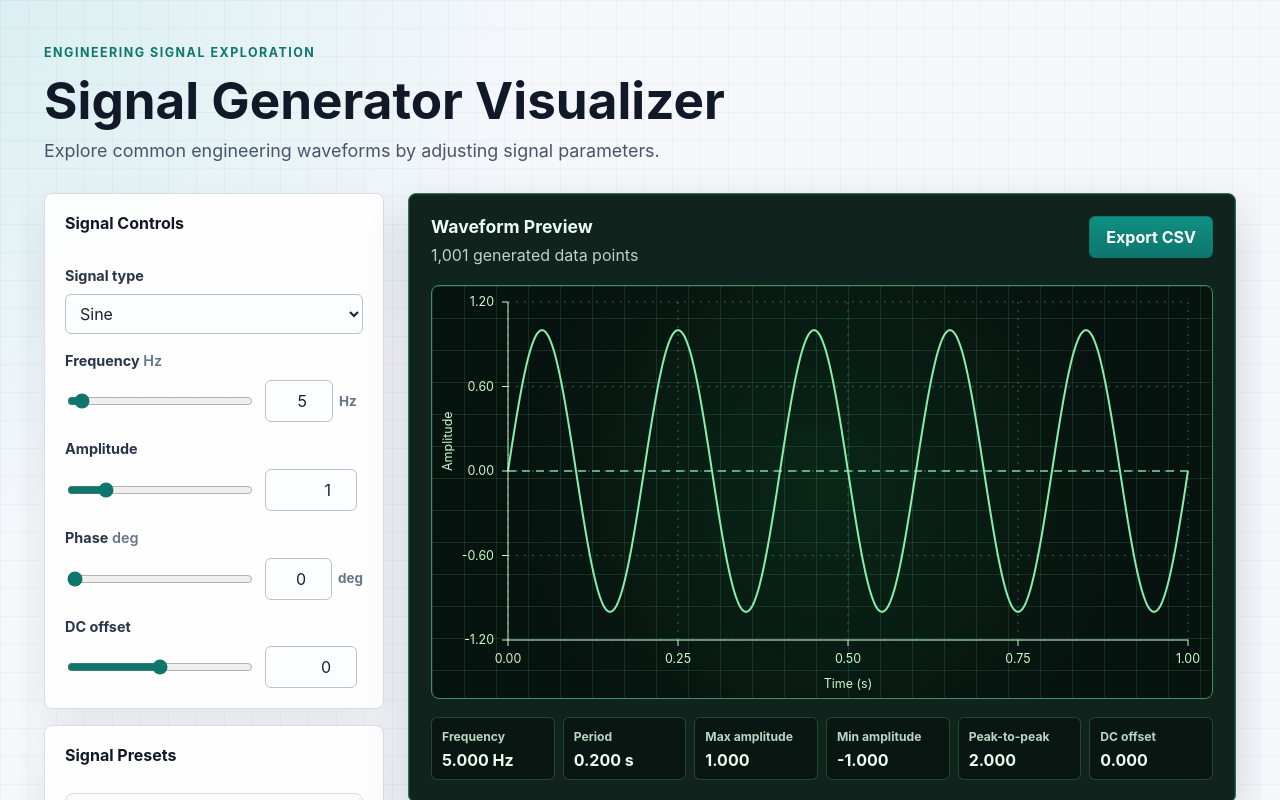
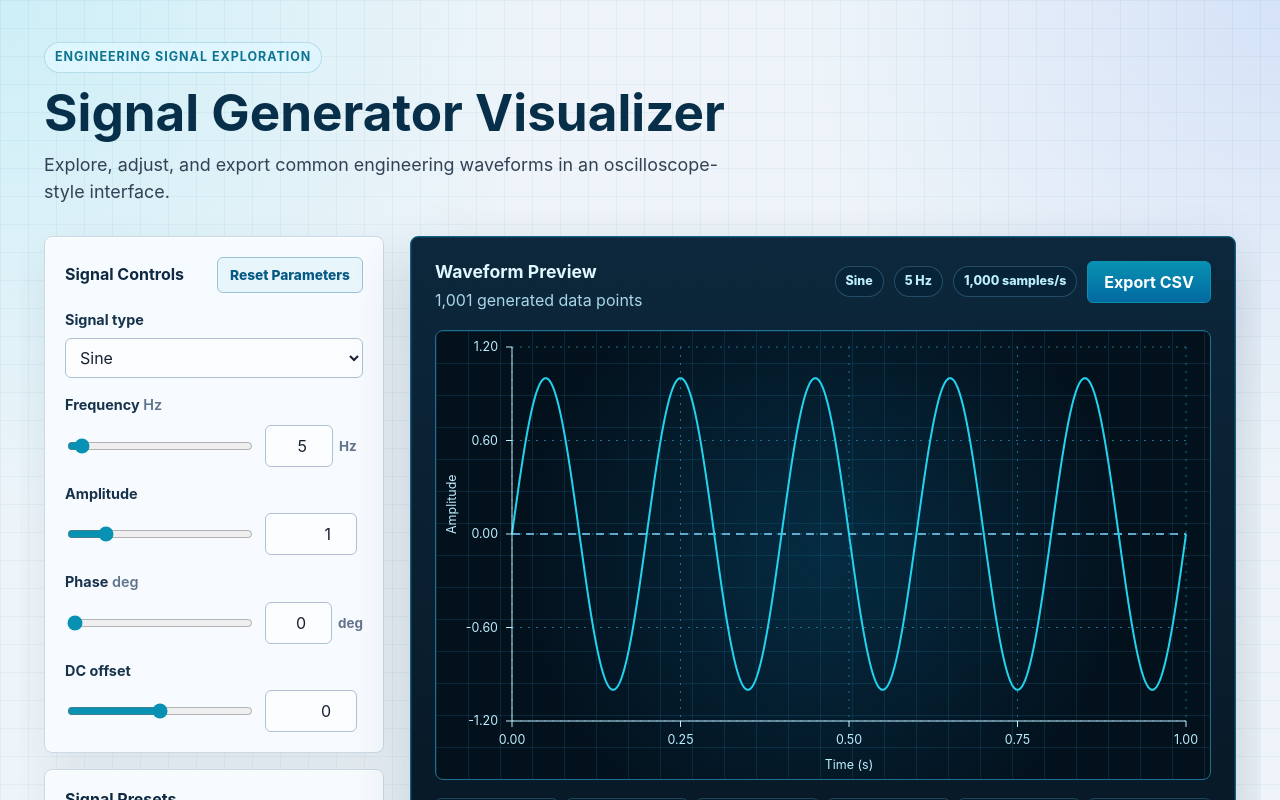
Before and after one commit to hychaw/signal-generator-visualizer, a React (Vite) app: page / in a window 1280 px wide. Shown: the top 800 px of the page. Built offline with nearby package versions, Linux system fonts and the light colour scheme.

Commit message:
Refine blue dashboard UI

```diff
--- a/src/App.css
+++ b/src/App.css
@@ -2,29 +2,34 @@
   width: min(1240px, 100%);
   max-width: 100vw;
   margin: 0 auto;
-  padding: 44px 24px 36px;
+  padding: 42px 24px 36px;
   overflow-x: hidden;
 }
 
 .app-header {
   display: grid;
-  gap: 10px;
+  gap: 12px;
   max-width: 780px;
-  margin-bottom: 28px;
+  margin-bottom: 30px;
 }
 
 .eyebrow {
+  width: fit-content;
   margin: 0;
-  color: #0f766e;
+  border: 1px solid rgba(14, 116, 144, 0.2);
+  border-radius: 999px;
+  background: rgba(224, 247, 255, 0.86);
+  color: #0e7490;
   font-size: 0.78rem;
   font-weight: 700;
-  letter-spacing: 0.12em;
+  letter-spacing: 0.08em;
+  padding: 5px 10px;
   text-transform: uppercase;
 }
 
 .app-header h1 {
   margin: 0;
-  color: #111827;
+  color: #082f49;
   font-size: clamp(2rem, 4vw, 3.4rem);
   line-height: 1.08;
   overflow-wrap: anywhere;
@@ -32,15 +37,15 @@
 
 .description {
   margin: 0;
-  max-width: 620px;
-  color: #475569;
+  max-width: 690px;
+  color: #334155;
   font-size: clamp(1rem, 1.4vw, 1.12rem);
 }
 
 .dashboard {
   display: grid;
   grid-template-columns: minmax(280px, 340px) minmax(0, 1fr);
-  gap: 24px;
+  gap: 26px;
   align-items: start;
   min-width: 0;
 }
@@ -54,17 +59,17 @@
 .panel {
   min-width: 0;
   padding: 20px;
-  border: 1px solid #d7dee8;
+  border: 1px solid #cbd9e6;
   border-radius: 8px;
-  background: rgba(255, 255, 255, 0.94);
+  background: rgba(248, 252, 255, 0.94);
   box-shadow:
-    0 18px 45px rgba(15, 23, 42, 0.08),
+    0 18px 45px rgba(8, 47, 73, 0.08),
     0 1px 0 rgba(255, 255, 255, 0.9) inset;
 }
 
 .panel h2 {
   margin: 0 0 16px;
-  color: #111827;
+  color: #0f2942;
   font-size: 1rem;
   letter-spacing: 0;
   line-height: 1.2;
@@ -73,6 +78,18 @@
 .panel p {
   margin: 0;
   color: #5b6472;
+}
+
+.panel-heading {
+  display: flex;
+  justify-content: space-between;
+  gap: 12px;
+  align-items: center;
+  min-width: 0;
+}
+
+.panel-heading h2 {
+  margin-bottom: 0;
 }
 
 .controls-panel {
@@ -87,7 +104,7 @@
 
 .preset-list {
   display: grid;
-  gap: 8px;
+  gap: 10px;
 }
 
 .preset-button {
@@ -95,11 +112,12 @@
   gap: 4px;
   width: 100%;
   min-height: 70px;
-  border: 1px solid #d7dee8;
+  border: 1px solid #cbd9e6;
   border-radius: 8px;
-  background: #f8fafc;
-  color: #172033;
-  padding: 12px;
+  background:
+    linear-gradient(180deg, rgba(255, 255, 255, 0.98), rgba(239, 248, 252, 0.96));
+  color: #10233a;
+  padding: 13px 14px;
   text-align: left;
   cursor: pointer;
   transition:
@@ -110,20 +128,20 @@
 }
 
 .preset-button:hover {
-  border-color: #0f766e;
-  background: #ecfdf5;
-  box-shadow: 0 8px 18px rgba(15, 118, 110, 0.1);
+  border-color: #0891b2;
+  background: #ecfeff;
+  box-shadow: 0 10px 22px rgba(8, 145, 178, 0.14);
   transform: translateY(-1px);
 }
 
 .preset-button:focus-visible {
-  border-color: #0f766e;
-  box-shadow: 0 0 0 3px rgba(15, 118, 110, 0.2);
+  border-color: #0284c7;
+  box-shadow: 0 0 0 3px rgba(14, 165, 233, 0.24);
   outline: none;
 }
 
 .preset-name {
-  color: #172033;
+  color: #10233a;
   font-size: 0.92rem;
   font-weight: 700;
   line-height: 1.25;
@@ -144,13 +162,13 @@
 
 .field > span,
 .field label {
-  color: #273449;
+  color: #17324a;
   font-size: 0.9rem;
   font-weight: 700;
 }
 
 .field .unit {
-  color: #64748b;
+  color: #5f748a;
   font-weight: 600;
 }
 
@@ -159,7 +177,7 @@
   width: 100%;
   min-width: 0;
   min-height: 40px;
-  border: 1px solid #b9c4d2;
+  border: 1px solid #adc1d3;
   border-radius: 6px;
   background: #fbfdff;
   color: #172033;
@@ -192,7 +210,7 @@
   min-height: 28px;
   padding: 0;
   border: 0;
-  accent-color: #0f766e;
+  accent-color: #0891b2;
   cursor: pointer;
 }
 
@@ -218,9 +236,39 @@
 
 .field input:focus-visible,
 .field select:focus-visible {
-  border-color: #0f766e;
+  border-color: #0284c7;
   background: #ffffff;
-  box-shadow: 0 0 0 3px rgba(15, 118, 110, 0.2);
+  box-shadow: 0 0 0 3px rgba(14, 165, 233, 0.24);
+  outline: none;
+}
+
+.secondary-button {
+  min-height: 36px;
+  border: 1px solid #9bc2d6;
+  border-radius: 6px;
+  background: #e8f6fb;
+  color: #075985;
+  padding: 7px 12px;
+  font-size: 0.86rem;
+  font-weight: 800;
+  cursor: pointer;
+  white-space: nowrap;
+  transition:
+    background-color 160ms ease,
+    border-color 160ms ease,
+    box-shadow 160ms ease,
+    transform 160ms ease;
+}
+
+.secondary-button:hover {
+  border-color: #0891b2;
+  background: #cffafe;
+  transform: translateY(-1px);
+}
+
+.secondary-button:focus-visible {
+  border-color: #0284c7;
+  box-shadow: 0 0 0 3px rgba(14, 165, 233, 0.24);
   outline: none;
 }
 
@@ -235,7 +283,7 @@
 
 .explanation-content h3 {
   margin: 0;
-  color: #0f766e;
+  color: #0369a1;
   font-size: 1rem;
 }
 
@@ -266,26 +314,27 @@
 .explanation-list code {
   display: inline-block;
   max-width: 100%;
-  border: 1px solid #d7dee8;
+  border: 1px solid #cbd9e6;
   border-radius: 6px;
-  background: #f8fafc;
-  color: #0f172a;
+  background: #f0f9ff;
+  color: #082f49;
   padding: 5px 7px;
   white-space: normal;
 }
 
 .waveform-panel {
   display: grid;
-  grid-template-rows: auto minmax(390px, 1fr) auto;
+  grid-template-rows: auto minmax(430px, 1fr) auto;
   gap: 18px;
-  min-height: 610px;
+  min-height: 650px;
   min-width: 0;
-  padding: 22px;
-  border-color: #2f6f55;
-  background: #10231c;
+  padding: 24px;
+  border-color: #125f82;
+  background:
+    linear-gradient(180deg, rgba(8, 35, 56, 0.98), rgba(3, 19, 32, 0.98));
   box-shadow:
-    0 18px 45px rgba(15, 23, 42, 0.16),
-    0 0 0 1px rgba(134, 239, 172, 0.08) inset;
+    0 24px 60px rgba(8, 47, 73, 0.2),
+    0 0 0 1px rgba(56, 189, 248, 0.13) inset;
 }
 
 .waveform-details {
@@ -298,12 +347,12 @@
 
 .waveform-details h2 {
   margin-bottom: 6px;
-  color: #ecfdf5;
+  color: #e0f7ff;
   font-size: 1.1rem;
 }
 
 .waveform-details p {
-  color: #b7d7c2;
+  color: #a7d7e8;
 }
 
 .waveform-actions {
@@ -315,11 +364,23 @@
   min-width: 0;
 }
 
+.scope-badge {
+  min-height: 30px;
+  border: 1px solid rgba(125, 211, 252, 0.24);
+  border-radius: 999px;
+  background: rgba(6, 36, 57, 0.8);
+  color: #bdeeff;
+  padding: 5px 10px;
+  font-size: 0.78rem;
+  font-weight: 800;
+  white-space: nowrap;
+}
+
 .export-button {
   min-height: 40px;
-  border: 1px solid #0d766c;
+  border: 1px solid #0891b2;
   border-radius: 6px;
-  background: linear-gradient(180deg, #0f8f83, #0f766e);
+  background: linear-gradient(180deg, #0891b2, #0369a1);
   color: #ffffff;
   padding: 8px 16px;
   font-weight: 700;
@@ -332,27 +393,27 @@
 }
 
 .export-button:hover {
-  background: linear-gradient(180deg, #0f766e, #115e59);
-  box-shadow: 0 10px 20px rgba(15, 118, 110, 0.18);
+  background: linear-gradient(180deg, #0284c7, #075985);
+  box-shadow: 0 10px 20px rgba(14, 165, 233, 0.22);
   transform: translateY(-1px);
 }
 
 .export-button:focus-visible {
-  box-shadow: 0 0 0 3px rgba(15, 118, 110, 0.25);
+  box-shadow: 0 0 0 3px rgba(14, 165, 233, 0.28);
   outline: none;
 }
 
 .waveform-chart {
   width: 100%;
   min-width: 0;
-  min-height: 390px;
-  border: 1px solid #3f8f68;
+  min-height: 430px;
+  border: 1px solid #1f6f93;
   border-radius: 8px;
   background:
-    linear-gradient(rgba(134, 239, 172, 0.12) 1px, transparent 1px),
-    linear-gradient(90deg, rgba(134, 239, 172, 0.12) 1px, transparent 1px),
-    radial-gradient(circle at center, rgba(21, 128, 61, 0.18), transparent 68%),
-    #07130f;
+    linear-gradient(rgba(56, 189, 248, 0.12) 1px, transparent 1px),
+    linear-gradient(90deg, rgba(56, 189, 248, 0.12) 1px, transparent 1px),
+    radial-gradient(circle at center, rgba(14, 165, 233, 0.18), transparent 68%),
+    #03111d;
   background-size:
     32px 32px,
     32px 32px,
@@ -362,18 +423,18 @@
 }
 
 .waveform-chart .recharts-cartesian-grid line {
-  stroke: #2f6f55;
+  stroke: #1f6f93;
 }
 
 .waveform-chart .recharts-text {
-  fill: #c8facc;
+  fill: #bdeeff;
   font-size: 0.78rem;
 }
 
 .waveform-chart .recharts-default-tooltip {
-  border-color: #3f8f68 !important;
+  border-color: #38bdf8 !important;
   border-radius: 6px;
-  background: #0c1f18 !important;
+  background: #061523 !important;
   box-shadow: 0 12px 26px rgba(0, 0, 0, 0.28);
 }
 
@@ -388,20 +449,20 @@
   display: grid;
   gap: 4px;
   min-width: 0;
-  border: 1px solid rgba(134, 239, 172, 0.22);
+  border: 1px solid rgba(125, 211, 252, 0.22);
   border-radius: 6px;
-  background: rgba(7, 19, 15, 0.72);
+  background: rgba(6, 30, 48, 0.78);
   padding: 10px;
 }
 
 .scope-measurement span {
-  color: #b7d7c2;
+  color: #a7d7e8;
   font-size: 0.76rem;
   font-weight: 700;
 }
 
 .scope-measurement strong {
-  color: #ecfdf5;
+  color: #e0f7ff;
   font-size: 1rem;
   line-height: 1.15;
   overflow-wrap: anywhere;
@@ -409,7 +470,7 @@
 
 .note {
   margin: 24px 0 0;
-  color: #64748b;
+  color: #52687d;
   font-size: 0.95rem;
 }
 
@@ -473,6 +534,11 @@
     justify-content: stretch;
   }
 
+  .scope-badge {
+    flex: 1 1 auto;
+    text-align: center;
+  }
+
   .export-button {
     width: 100%;
   }
@@ -500,4 +566,13 @@
   .number-input-with-unit {
     grid-template-columns: minmax(0, 1fr) auto;
   }
+
+  .panel-heading {
+    align-items: stretch;
+    flex-direction: column;
+  }
+
+  .secondary-button {
+    width: 100%;
+  }
 }
--- a/src/App.tsx
+++ b/src/App.tsx
@@ -35,6 +35,10 @@ function App() {
     );
   };
 
+  const resetParameters = () => {
+    setParameters(sanitizeSignalParameters(DEFAULT_SIGNAL_PARAMETERS));
+  };
+
   const exportSignalCsv = () => {
     downloadCsvFile(
       signalDataToCsv(signalData),
@@ -48,7 +52,8 @@ function App() {
         <p className="eyebrow">Engineering signal exploration</p>
         <h1>Signal Generator Visualizer</h1>
         <p className="description">
-          Explore common engineering waveforms by adjusting signal parameters.
+          Explore, adjust, and export common engineering waveforms in an
+          oscilloscope-style interface.
         </p>
       </header>
 
@@ -57,6 +62,7 @@ function App() {
           <SignalControls
             parameters={parameters}
             onParametersChange={updateParameters}
+            onResetParameters={resetParameters}
           />
           <SignalPresets onPresetSelect={updateParameters} />
           <SignalExplanation signalType={parameters.type} />
--- a/src/components/SignalControls.tsx
+++ b/src/components/SignalControls.tsx
@@ -14,6 +14,7 @@ import {
 interface SignalControlsProps {
   parameters: SignalParameters;
   onParametersChange: (updates: Partial<SignalParameters>) => void;
+  onResetParameters: () => void;
 }
 
 type NumericControlKey = keyof Pick<
@@ -78,6 +79,7 @@ function formatParameterValue(value: number): string {
 function SignalControls({
   parameters,
   onParametersChange,
+  onResetParameters,
 }: SignalControlsProps) {
   const shouldShowDutyCycle = DUTY_CYCLE_SIGNAL_TYPES.includes(parameters.type);
   const [activeInput, setActiveInput] = useState<NumericControlKey | null>(null);
@@ -127,9 +129,24 @@ function SignalControls({
     onParametersChange({ type: value });
   };
 
+  const resetParameters = () => {
+    setActiveInput(null);
+    setDraftValue("");
+    onResetParameters();
+  };
+
   return (
     <section className="panel controls-panel" aria-labelledby="controls-title">
-      <h2 id="controls-title">Signal Controls</h2>
+      <div className="panel-heading">
+        <h2 id="controls-title">Signal Controls</h2>
+        <button
+          className="secondary-button"
+          type="button"
+          onClick={resetParameters}
+        >
+          Reset Parameters
+        </button>
+      </div>
 
       <label className="field">
         <span>Signal type</span>
--- a/src/components/WaveformPanel.tsx
+++ b/src/components/WaveformPanel.tsx
@@ -39,12 +39,13 @@ const formatChartValue = (value: unknown) => {
 };
 
 const chartTheme = {
-  axis: "#c8facc",
-  grid: "#2f6f55",
-  line: "#86efac",
-  tooltipBackground: "#0c1f18",
-  tooltipBorder: "#3f8f68",
-  tooltipText: "#ecfdf5",
+  axis: "#bdeeff",
+  grid: "#1f6f93",
+  line: "#22d3ee",
+  reference: "#7dd3fc",
+  tooltipBackground: "#061523",
+  tooltipBorder: "#38bdf8",
+  tooltipText: "#e0f7ff",
 };
 
 const formatMeasurement = (value: number, unit = "") => {
@@ -135,6 +136,8 @@ function WaveformPanel({
 }: WaveformPanelProps) {
   const measurements = getMeasurements(parameters, data);
   const yAxisDomain = getOscilloscopeYAxisDomain(data);
+  const signalLabel =
+    parameters.type.charAt(0).toUpperCase() + parameters.type.slice(1);
 
   return (
     <section
@@ -147,6 +150,11 @@ function WaveformPanel({
           <p>{data.length.toLocaleString()} generated data points</p>
         </div>
         <div className="waveform-actions">
+          <span className="scope-badge">{signalLabel}</span>
+          <span className="scope-badge">{parameters.frequency} Hz</span>
+          <span className="scope-badge">
+            {parameters.sampleRate.toLocaleString()} samples/s
+          </span>
           <button className="export-button" type="button" onClick={onExportCsv}>
             Export CSV
           </button>
@@ -199,7 +207,7 @@ function WaveformPanel({
             />
             <ReferenceLine
               ifOverflow="extendDomain"
-              stroke="#7dd3a0"
+              stroke={chartTheme.reference}
               strokeDasharray="8 6"
               strokeWidth={1.5}
               y={0}
--- a/src/index.css
+++ b/src/index.css
@@ -4,11 +4,12 @@
     sans-serif;
   color: #172033;
   background:
-    linear-gradient(rgba(36, 48, 68, 0.035) 1px, transparent 1px),
-    linear-gradient(90deg, rgba(36, 48, 68, 0.035) 1px, transparent 1px),
-    radial-gradient(circle at top left, rgba(20, 184, 166, 0.12), transparent 34rem),
-    #f5f7fb;
-  background-size: 28px 28px, 28px 28px, auto, auto;
+    linear-gradient(rgba(14, 116, 144, 0.055) 1px, transparent 1px),
+    linear-gradient(90deg, rgba(14, 116, 144, 0.055) 1px, transparent 1px),
+    radial-gradient(circle at top left, rgba(34, 211, 238, 0.16), transparent 34rem),
+    radial-gradient(circle at top right, rgba(37, 99, 235, 0.12), transparent 30rem),
+    #eef4f9;
+  background-size: 28px 28px, 28px 28px, auto, auto, auto;
   font-synthesis: none;
   line-height: 1.5;
   text-rendering: optimizeLegibility;
```
